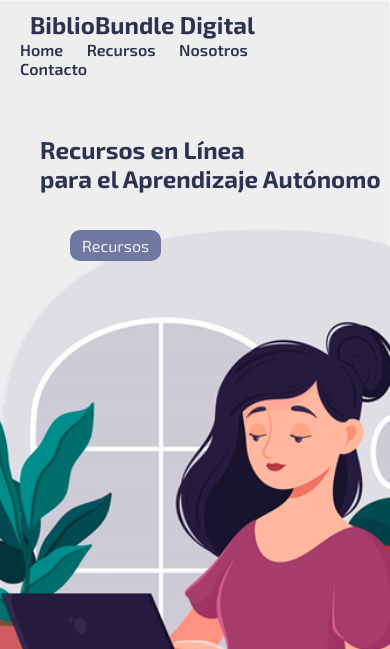
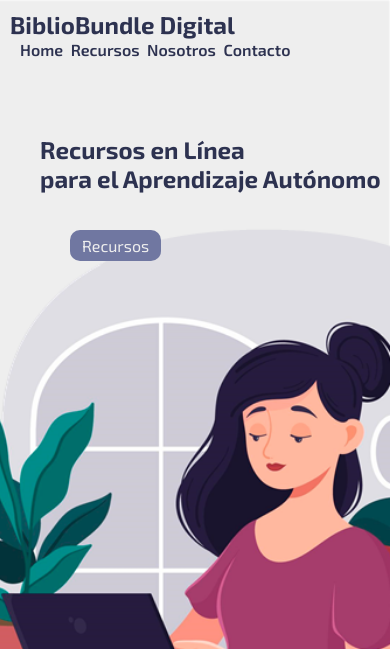
Before and after one commit to gisegind/BiblioBundle, a plain HTML site: page index.html in a window 390 px wide. Shown: the top 649 px of the page. Drawn offline with Linux system fonts and the light colour scheme.

Commit message:
Se ajusta nav para mobile

```diff
--- a/css/style.css
+++ b/css/style.css
@@ -357,6 +357,10 @@ input[type="checkbox"] {
 
 /*Media Queries*/
 @media (max-width:400px) {
+    header h1 { margin-left: 10px;}
+    nav ul li {
+        margin-right: 4px; /* Espaciado entre elementos */
+    }
     #wapp {
         position: fixed;
         /*para que el elemento te siga en la pantalla*/
```
